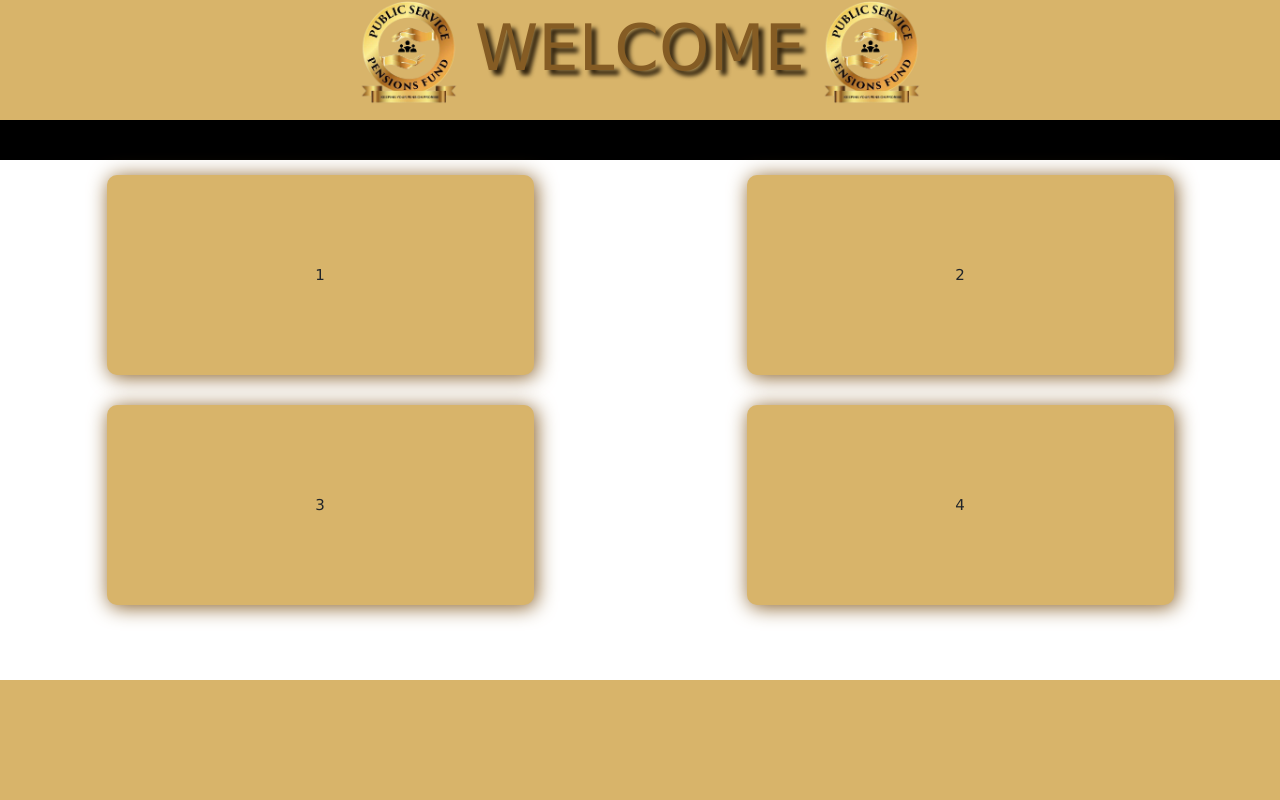
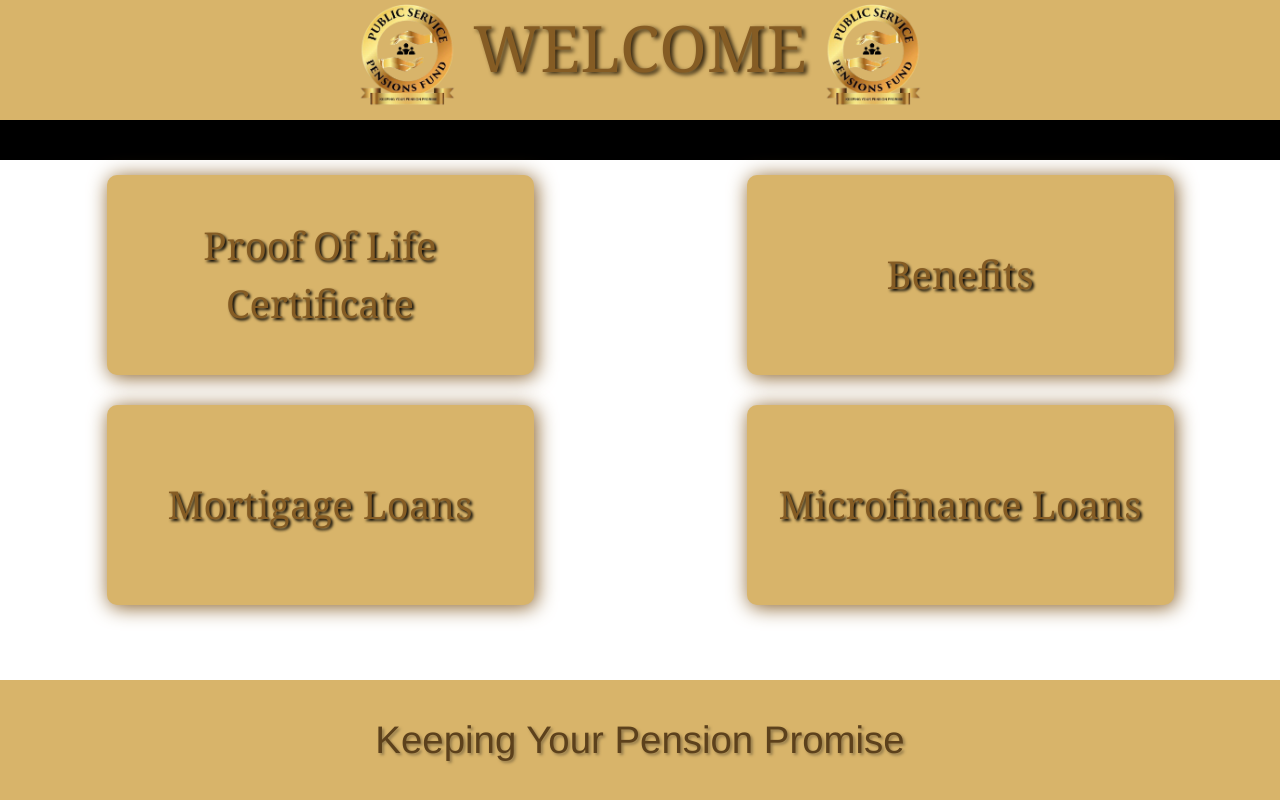
Before and after one commit to CatAcker/demopspf, an Angular app: page /home-screen in a window 1280 px wide. Built offline with nearby package versions, Linux system fonts and the light colour scheme.

Commit message:
changes to proofoflife screen

```diff
--- a/src/app/components/home-screen/home-screen.component.html
+++ b/src/app/components/home-screen/home-screen.component.html
@@ -9,20 +9,24 @@
 
     <div class="grid-container">
         <div class="grid-item" routerLink="/proofOfLife-screen">
-            <div class="w3-display-middle" >1</div>
+            <div class="w3-display-middle" >Proof Of Life Certificate</div>
         </div>
         <div class="grid-item">
-            <div class="w3-display-middle">2</div>
+            <div class="w3-display-middle">Benefits</div>
         </div>
         <div class="grid-item">
-            <div class="w3-display-middle">3</div>
+            <div class="w3-display-middle">Mortigage Loans</div>
         </div>
         <div class="grid-item">
-            <div class="w3-display-middle">4</div>
+            <div class="w3-display-middle">Microfinance Loans</div>
         </div>
     </div>
 
-    <div id="block3"></div>
+    <div id="block3">
+        <div class="w3-display-middle">
+            <label>Keeping Your Pension Promise</label>
+        </div>
+    </div>
 
 
 </div>
--- a/src/app/components/home-screen/home-screen.component.scss
+++ b/src/app/components/home-screen/home-screen.component.scss
@@ -10,8 +10,9 @@
     height:15vh;
     color: #855c24;
     font-size: 5vmax;
-    text-shadow: 5px 5px 4px #31230e;
+    text-shadow: 3px 2px 4px #31230e;
     text-align: center;
+    font-family: Georgia, 'Times New Roman', Times, serif;
 
 }
 
@@ -21,6 +22,11 @@
     background-color: #d8b46a;
     width:100vw;
     height:15vh;
+    color: #5c411c;
+    font-size: 3vmax;
+    text-shadow: 2px 2px 3px #91794a;
+    text-align: center;
+    font-family: 'Franklin Gothic Medium', 'Arial Narrow', Arial, sans-serif;
 }
 
 img{
@@ -41,6 +47,11 @@ img{
 }
 
 .grid-item{
+    color: #855c24 ;
+    text-shadow: 2px 2px 3px black;
+    font-size: 3vmax;
+    font-family: Cambria, Cochin, Georgia, Times, 'Times New Roman', serif;
+    padding: 10px;
     display: block;
     background-color: #d8b46a;
     width: 70%;
@@ -49,7 +60,9 @@ img{
     box-shadow: 2px 2px 20px #855c24;
     border-radius:10px;
 }
-.grid-item:hover{
+.grid-item:focus,
+.grid-item:hover,
+.grid-item:active{
     background-color:#ae844a;
 }
 
--- a/src/app/components/proofoflife-screen/proofoflife-screen.component.html
+++ b/src/app/components/proofoflife-screen/proofoflife-screen.component.html
@@ -1 +1,13 @@
 <p>proofoflife-screen works!</p>
+<div class="container-flex">
+    <div>
+        <img src="\assets\images\top wave.png" alt="images not found" class="fixtop">
+    </div>
+    <div>
+        <img src="\assets\images\wave_underFinal-removebg-preview.png" alt="images not found" class="fixbottom">
+    </div>
+    <div>
+        <img src="\assets\images\pspfLogo-removebg-preview.png" alt="images not found" class="fixleft">
+    </div>
+
+</div>
--- a/src/app/components/proofoflife-screen/proofoflife-screen.component.scss
+++ b/src/app/components/proofoflife-screen/proofoflife-screen.component.scss
@@ -0,0 +1,18 @@
+.fixbottom{
+    position: fixed;
+    bottom: 0;
+    height: 25vh;
+    width: 100vw;
+}
+.fixtop{
+    position: fixed;
+    top: 0;
+    height: 40vh;
+    width: 100vw;
+}
+.fixleft{
+    position: absolute;
+    bottom:32%;
+    left: 150px;
+    height:50%;
+}
```
